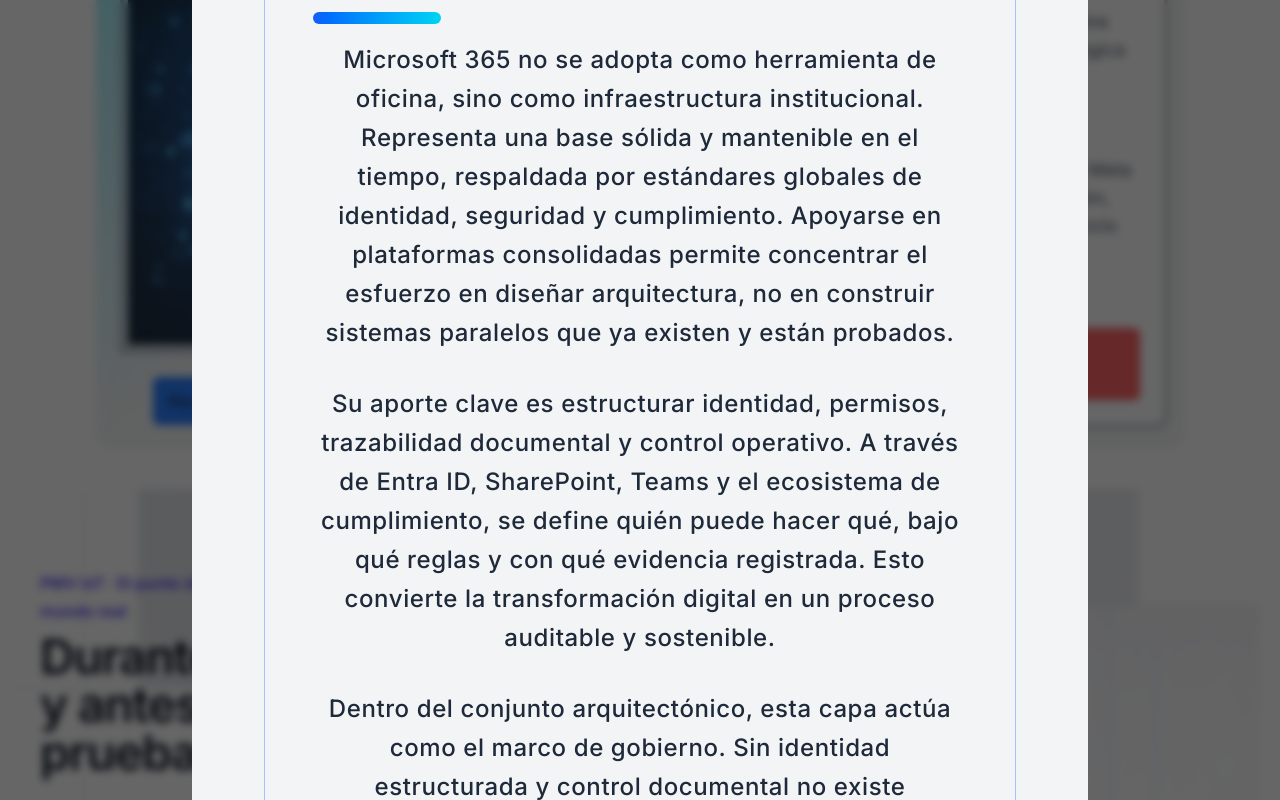
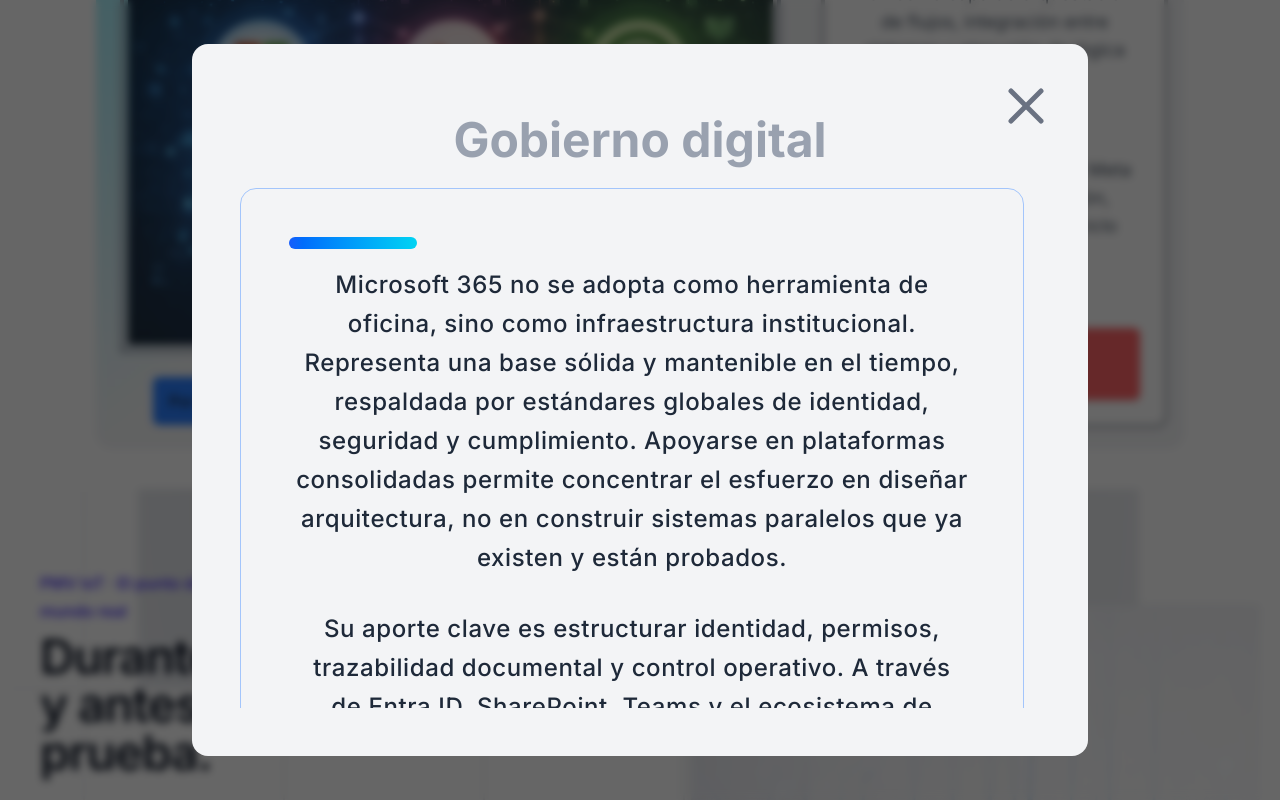
Before and after one commit to carlhoro/raniot-manifesto, a Next.js app: page / in a window 1280 px wide. Both pictures are taken after a click on the link "Por qué Copilot 365". Shown: the part 2128-2928 px from the top of the page. Built offline with nearby package versions, Linux system fonts and the light colour scheme.

Commit message:
hotfix modalSize overscreen

```diff
--- a/components/Governance/governanaceModal.tsx
+++ b/components/Governance/governanaceModal.tsx
@@ -20,9 +20,9 @@ export default function LayerModal({
   return (
     <div className="fixed inset-0 z-50 flex items-center justify-center
                  bg-black/60 backdrop-blur-xs">
-        <div className="relative w-full max-w-4xl rounded-2xl bg-gray-100 dark:bg-gray-900
-                        p-8 lg:p-18 md:p-12">
-            <button onClick={onClose} className="absolute top-8 right-8 text-gray-500
+        <div className="relative w-full max-w-4xl max-h-[90vh] rounded-2xl bg-gray-100
+                       dark:bg-gray-900 p-8 md:p-12 overflow-hidden">
+            <button onClick={onClose} className="absolute top-8 right-8 z-10 text-gray-500
                                 hover:text-blue-950 dark:hover:text-white transition" >
                     <X size={60} />
             </button>
@@ -31,7 +31,8 @@ export default function LayerModal({
             {title}
             </h2>
 
-            <div className="text-gray-800 dark:text-gray-300 space-y-4">
+            <div className="mt-4 max-h-[65vh] overflow-y-auto pr-4 scrollbar-thin
+                            scrollbar-thumb-gray-400/40">
             {children}
             </div>
         </div>
```
